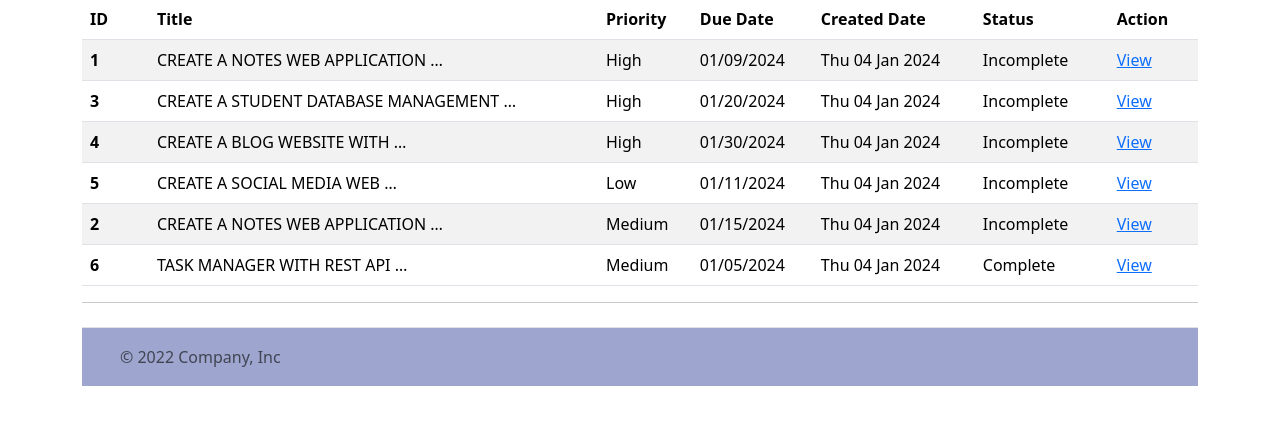
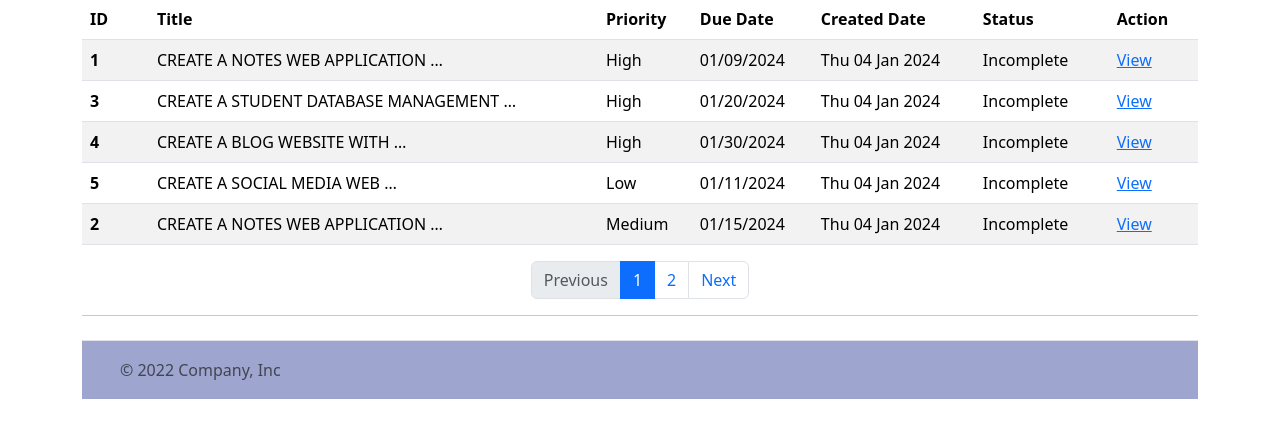
Before and after one commit to samimosmansabuj/task-management-web-application-project, a Django app: page / in a window 1280 px wide. Shown: the part 90-528 px from the top of the page. Run offline with Django 5.2, Linux system fonts and the light colour scheme; a user stored in the database is signed in; data comes from the database, SQL or seed files in the repository.

Commit message:
pagination | 21 Jan 2024 : 01:05 AM

```diff
--- a/task/views.py
+++ b/task/views.py
@@ -13,6 +13,7 @@ from django.contrib import messages
 from django.db.models import Case, When, IntegerField
 from django.contrib.auth.decorators import login_required
 from django.contrib.auth.mixins import LoginRequiredMixin
+from django.core.paginator import Paginator, PageNotAnInteger, EmptyPage, InvalidPage
 import os
 
 class task_api_view(APIView):
@@ -99,7 +100,23 @@ class index(LoginRequiredMixin, generic.TemplateView):
             task = Task.objects.filter(is_complete=False)
         else:
             task = Task.objects.all().order_by('id')
-        context['task'] = task
+
+
+        item_per_page = 5
+
+        paginator = Paginator(task, item_per_page)
+        page = request.GET.get('page')
+        try:
+            task_list = paginator.page(page)
+        except PageNotAnInteger:
+            task_list = paginator.page(1)
+        except EmptyPage:
+            task_list = paginator.page(1)
+        except InvalidPage:
+            task_list = paginator.page(1)
+
+        context['task'] = task_list
+        context['paginator'] = paginator
         return render(request, self.template_name, context)
 
 
--- a/templates/task/index.html
+++ b/templates/task/index.html
@@ -85,4 +85,22 @@
   </tbody>
 </table>
 
+<nav aria-label="Page navigation example">
+  <ul class="pagination justify-content-center">
+    <li class="page-item {% if not task.has_previous %}disabled{% endif %}">
+      <a class="page-link" {% if task.has_previous %}href="?page={{task.previous_page_number}}"{% endif %} tabindex="-1">Previous</a>
+    </li>
+
+    {% for page in paginator.page_range %}
+    <li class="page-item {% if page == task.number %}active{% endif %}">
+      <a class="page-link" href="?page={{page}}">{{page}}</a>
+    </li>
+    {% endfor %}
+
+    <li class="page-item {% if not task.has_next %}disabled{% endif %}">
+      <a class="page-link" {% if task.has_next %}href="?page={{task.next_page_number}}"{% endif %}>Next</a>
+    </li>
+  </ul>
+</nav>
+
 {% endblock body_content %}
```
